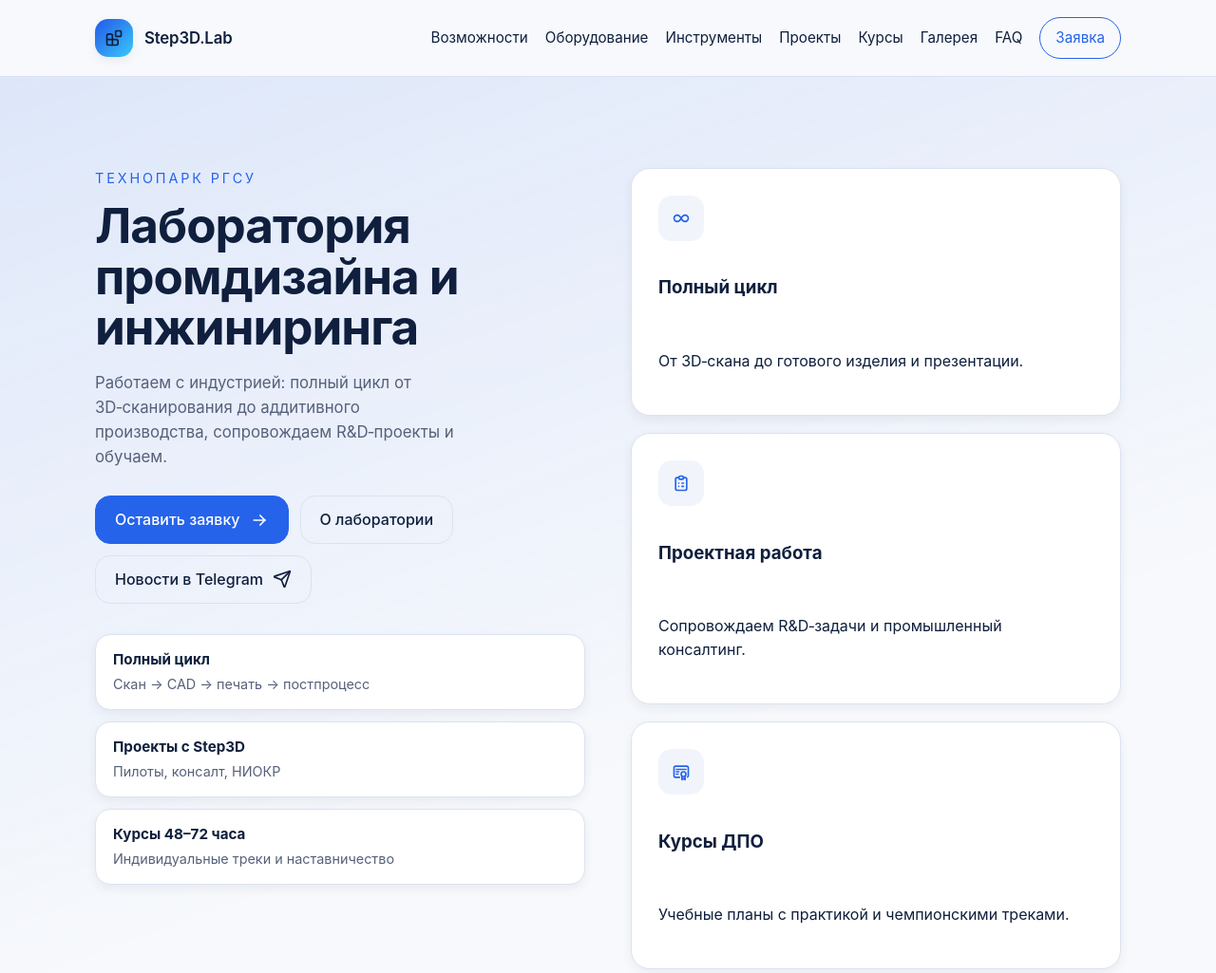
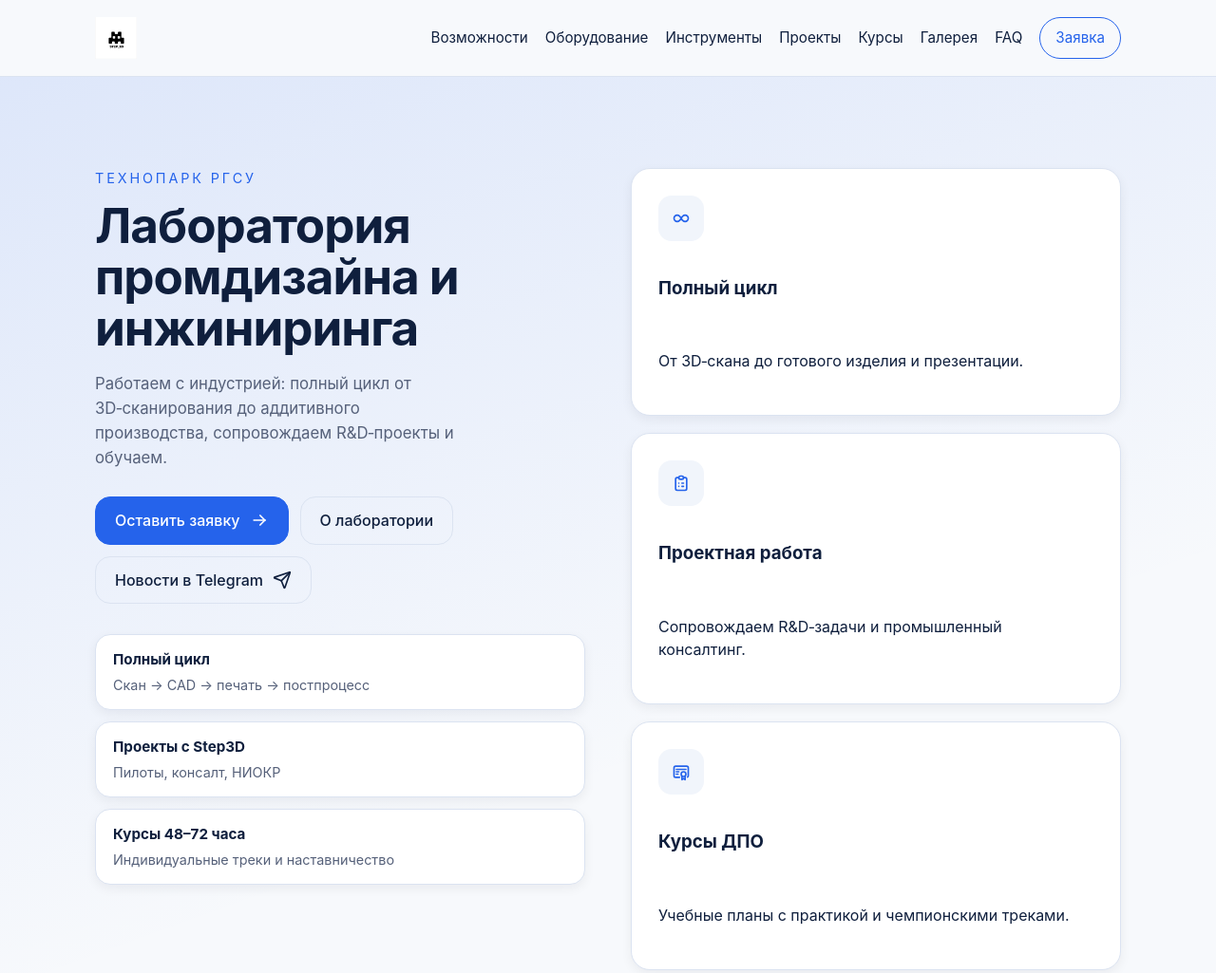
Before and after one commit to STEP3DLab/Technopark_RSSU, a website: page index.html in a window 1280 px wide. Shown: the top 1025 px of the page at 95% size. Drawn offline with Linux system fonts and the light colour scheme.

Commit message:
Replace header and footer logo with Step3D image

```diff
--- a/assets/css/custom.css
+++ b/assets/css/custom.css
@@ -129,6 +129,12 @@ section {
   gap: 12px;
   font-weight: 600;
   letter-spacing: -0.01em;
+}
+
+.brand-logo {
+  display: block;
+  height: 44px;
+  width: auto;
 }
 
 .brand-icon {
--- a/index.html
+++ b/index.html
@@ -16,10 +16,7 @@
   <header class="site-header" id="top">
     <div class="container header-bar">
       <a class="brand" href="#top">
-        <span class="brand-icon">
-          <span class="icon" aria-hidden="true" style="--icon-src: url('../assets/icons/custom/icon-step3d-lab.svg')"></span>
-        </span>
-        <span class="brand-name">Step3D.Lab</span>
+        <img class="brand-logo" src="images/Logo_Step_3D.jpg" alt="Step3D.Lab" />
       </a>
       <nav class="desktop-nav" aria-label="Основные ссылки">
         <a href="#features">Возможности</a>
@@ -550,10 +547,7 @@
     <div class="container footer-grid">
       <div>
         <a class="brand" href="#top">
-          <span class="brand-icon">
-            <span class="icon" aria-hidden="true" style="--icon-src: url('../assets/icons/custom/icon-step3d-lab.svg')"></span>
-          </span>
-          <span class="brand-name">Step3D.Lab</span>
+          <img class="brand-logo" src="images/Logo_Step_3D.jpg" alt="Step3D.Lab" />
         </a>
         <p>Лаборатория промдизайна и инжиниринга. Технопарк РГСУ.</p>
       </div>
```
